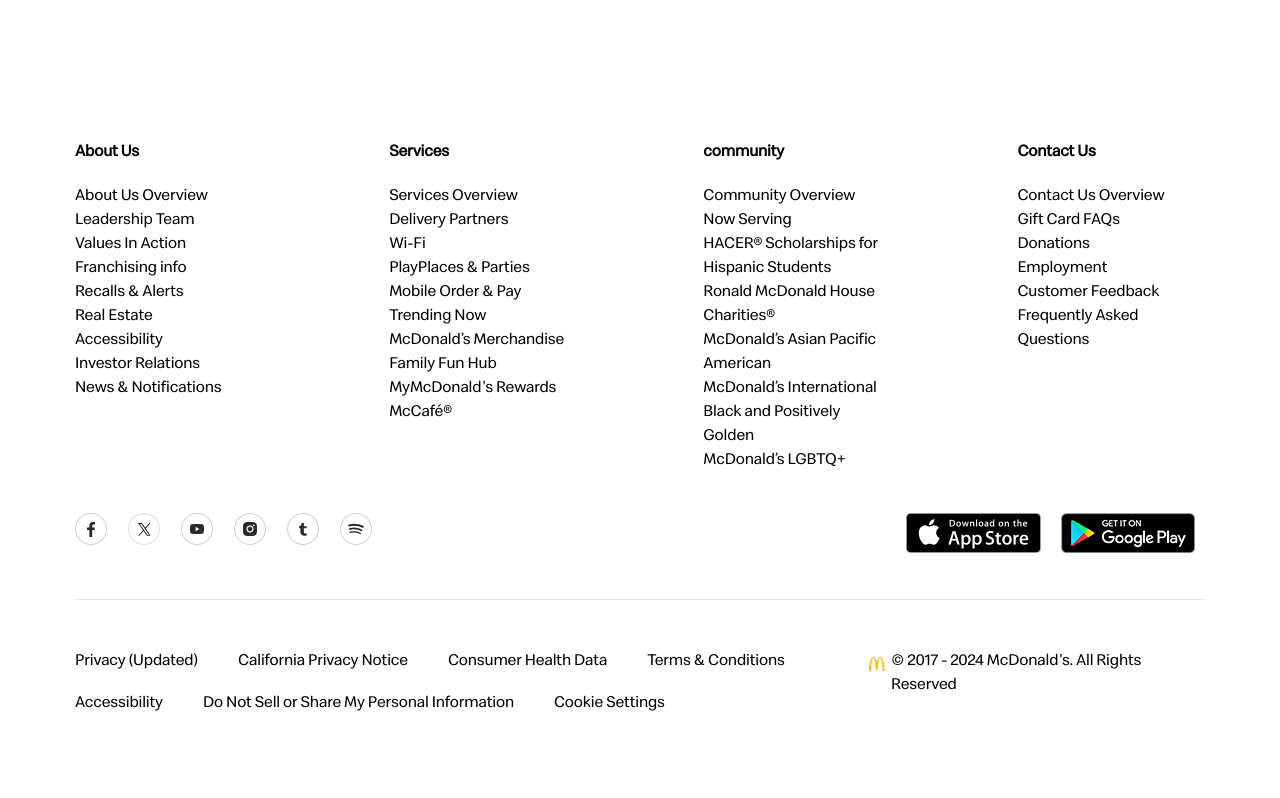
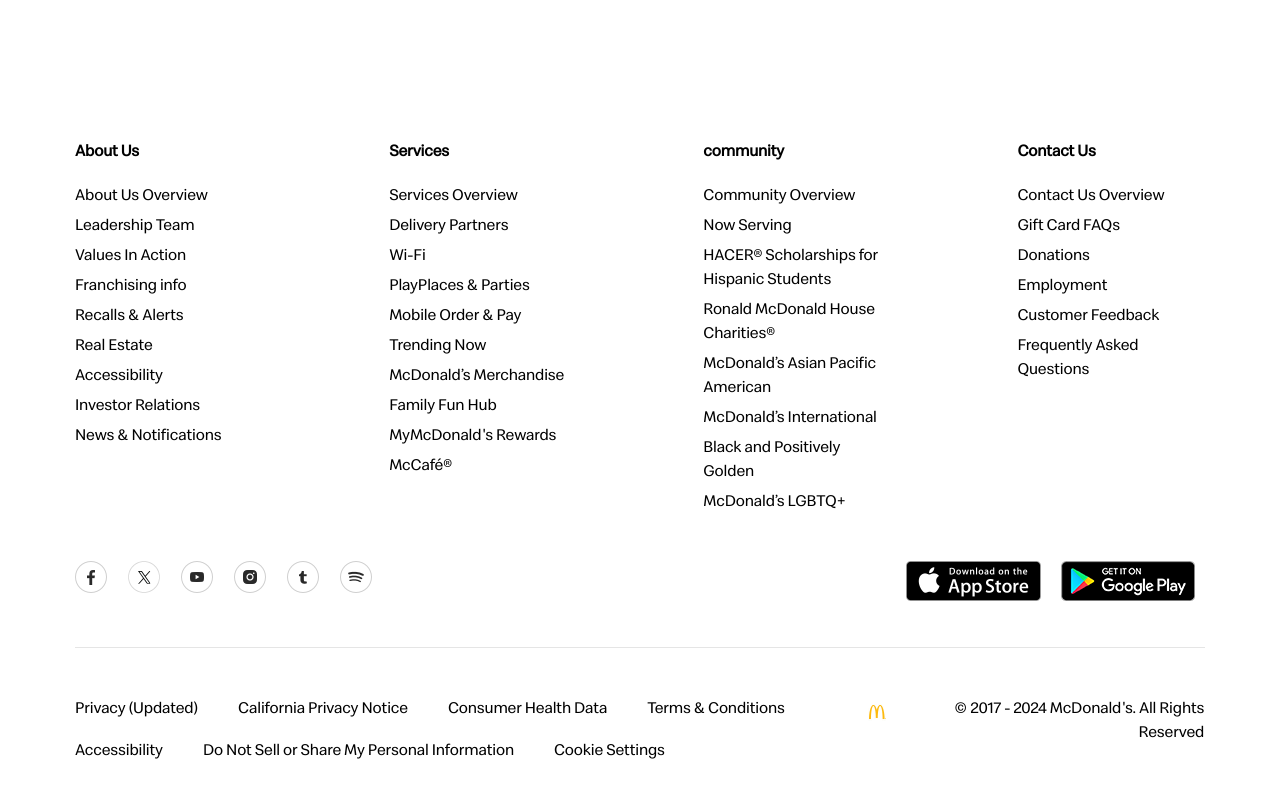
Before and after one commit to Mike-codelive/macdonalds-clone, a React (Vite) app: page /deals in a window 1280 px wide. Shown: the part 1559-2357 px from the top of the page. Built offline with nearby package versions, Linux system fonts and the light colour scheme.

Commit message:
Footer Layout Fix

```diff
--- a/src/index.css
+++ b/src/index.css
@@ -150,6 +150,10 @@
   cursor: pointer;
 }
 
+.footer_links li {
+  margin-bottom: 6px;
+}
+
 .footer_links_buttom li {
   cursor: pointer;
   margin-bottom: 18px;
--- a/src/ui/Footer.jsx
+++ b/src/ui/Footer.jsx
@@ -147,7 +147,9 @@
                 alt="mc logo"
               />
             </picture>
-            <p>© 2017 - 2024 McDonald's. All Rights Reserved</p>
+            <p className="text-right">
+              © 2017 - 2024 McDonald's. All Rights Reserved
+            </p>
           </div>
         </div>
       </div>
```
